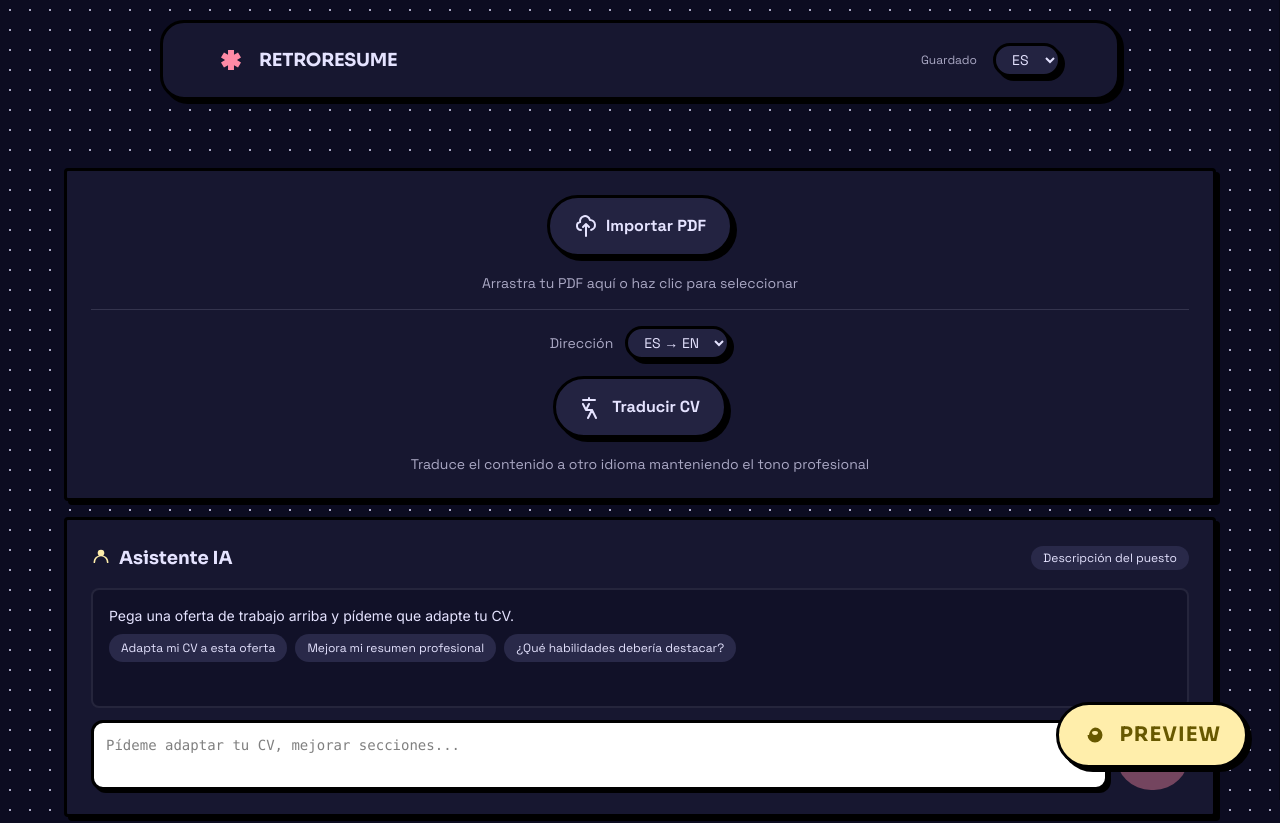
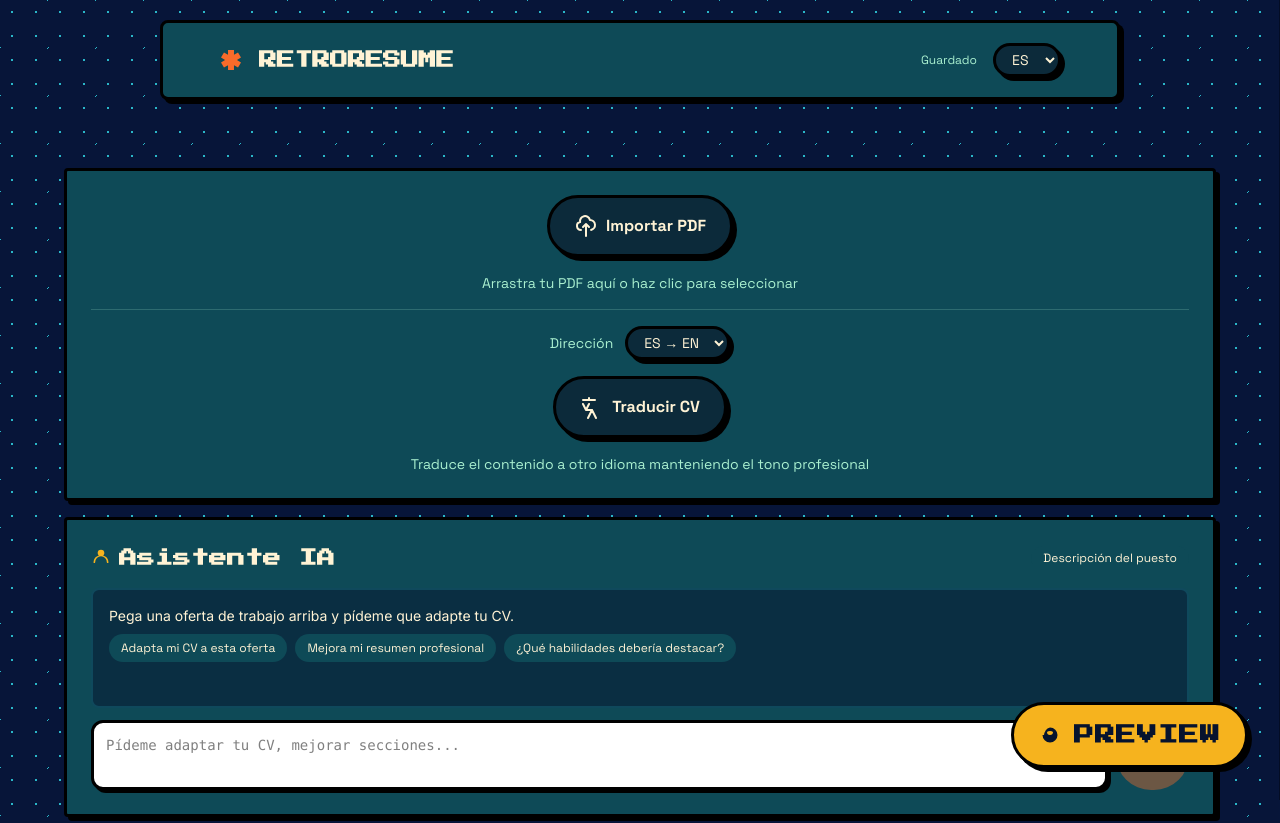
Before and after one commit to josepita0/ats-generator-friendly, a Next.js app: page /cv in a window 1280 px wide. Shown: the top 823 px of the page. Built offline with nearby package versions, Linux system fonts and the light colour scheme; what @react-pdf/renderer would draw is missing.

Commit message:
style: add retro arcade design tokens, fonts, and pixel utility classes

```diff
--- a/app/globals.css
+++ b/app/globals.css
@@ -1,65 +1,73 @@
 @import "tailwindcss";
 
 @theme {
-  --color-surface: #0c0c21;
-  --color-surface-dim: #0c0c21;
-  --color-surface-bright: #292949;
-  --color-surface-container-lowest: #000000;
-  --color-surface-container-low: #111128;
-  --color-surface-container: #171730;
-  --color-surface-container-high: #1d1d38;
-  --color-surface-container-highest: #232341;
-  --color-on-surface: #e5e3ff;
-  --color-on-surface-variant: #aaa8c4;
-  --color-inverse-surface: #fcf8ff;
-  --color-inverse-on-surface: #53536b;
-  --color-outline: #74738d;
-  --color-outline-variant: #46465d;
-  --color-surface-tint: #ff8aa5;
-  --color-primary: #ff8aa5;
-  --color-on-primary: #620027;
-  --color-primary-container: #ff7195;
-  --color-on-primary-container: #4d001d;
-  --color-inverse-primary: #bd0052;
-  --color-primary-dim: #e40a65;
-  --color-primary-fixed: #ff7195;
-  --color-primary-fixed-dim: #ff5486;
-  --color-on-primary-fixed: #000000;
-  --color-on-primary-fixed-variant: #5e0025;
-  --color-secondary: #00fcca;
-  --color-on-secondary: #005b47;
-  --color-secondary-container: #006b54;
-  --color-on-secondary-container: #dffff1;
-  --color-secondary-dim: #00edbd;
-  --color-secondary-fixed: #00fcca;
-  --color-secondary-fixed-dim: #00edbd;
-  --color-on-secondary-fixed: #004737;
-  --color-on-secondary-fixed-variant: #006650;
-  --color-tertiary: #ffeeab;
-  --color-on-tertiary: #675800;
-  --color-tertiary-container: #fedf49;
-  --color-on-tertiary-container: #5e4f00;
-  --color-tertiary-dim: #efd13b;
-  --color-tertiary-fixed: #fedf49;
-  --color-tertiary-fixed-dim: #efd13b;
-  --color-on-tertiary-fixed: #483d00;
-  --color-on-tertiary-fixed-variant: #695900;
-  --color-error: #ff716c;
-  --color-on-error: #490006;
-  --color-error-container: #9f0519;
-  --color-on-error-container: #ffa8a3;
-  --color-error-dim: #d7383b;
-  --color-background: #0c0c21;
-  --color-on-background: #e5e3ff;
-  --color-surface-variant: #232341;
+  --color-bg: #071539;
+  --color-navy: #06132e;
 
-  --font-headline-lg: 'Sora', sans-serif;
-  --font-headline-md: 'Sora', sans-serif;
-  --font-body-lg: 'Inter', sans-serif;
-  --font-body-md: 'Inter', sans-serif;
-  --font-label-md: 'Space Grotesk', sans-serif;
+  --color-surface: #071539;
+  --color-surface-dim: #06132e;
+  --color-surface-bright: #0e4a57;
+  --color-surface-container-lowest: #06132e;
+  --color-surface-container-low: #071539;
+  --color-surface-container: #0e4a57;
+  --color-surface-container-high: #0e4a57;
+  --color-surface-container-highest: #0e4a57;
+  --color-on-surface: #fff3d5;
+  --color-on-surface-variant: #aaf0d0;
+  --color-inverse-surface: #fff3d5;
+  --color-inverse-on-surface: #06132e;
+  --color-outline: #2ab7c9;
+  --color-outline-variant: #f86b2a;
+  --color-surface-tint: #f86b2a;
 
-  --radius-retro: 1.5rem;
+  --color-primary: #f86b2a;
+  --color-on-primary: #fff3d5;
+  --color-primary-container: #f86b2a;
+  --color-on-primary-container: #fff3d5;
+  --color-inverse-primary: #2ab7c9;
+  --color-primary-dim: #d95a1e;
+  --color-primary-fixed: #f86b2a;
+  --color-primary-fixed-dim: #d95a1e;
+  --color-on-primary-fixed: #fff3d5;
+  --color-on-primary-fixed-variant: #fff3d5;
+
+  --color-secondary: #2ab7c9;
+  --color-on-secondary: #06132e;
+  --color-secondary-container: #2ab7c9;
+  --color-on-secondary-container: #06132e;
+  --color-secondary-dim: #1f9baa;
+  --color-secondary-fixed: #2ab7c9;
+  --color-secondary-fixed-dim: #1f9baa;
+  --color-on-secondary-fixed: #06132e;
+  --color-on-secondary-fixed-variant: #06132e;
+
+  --color-tertiary: #f6b31e;
+  --color-on-tertiary: #06132e;
+  --color-tertiary-container: #ffc329;
+  --color-on-tertiary-container: #06132e;
+  --color-tertiary-dim: #d99a12;
+  --color-tertiary-fixed: #ffc329;
+  --color-tertiary-fixed-dim: #f6b31e;
+  --color-on-tertiary-fixed: #06132e;
+  --color-on-tertiary-fixed-variant: #06132e;
+
+  --color-error: #ff6b6b;
+  --color-on-error: #06132e;
+  --color-error-container: #ff6b6b;
+  --color-on-error-container: #06132e;
+  --color-error-dim: #e05555;
+
+  --color-background: #071539;
+  --color-on-background: #fff3d5;
+  --color-surface-variant: #0c2a3a;
+
+  --font-headline-lg: "Press Start 2P", monospace;
+  --font-headline-md: "Press Start 2P", monospace;
+  --font-body-lg: "Inter", sans-serif;
+  --font-body-md: "Inter", sans-serif;
+  --font-label-md: "Space Grotesk", sans-serif;
+
+  --radius-retro: 8px;
 
   --spacing-xs: 4px;
   --spacing-base: 8px;
@@ -80,7 +88,9 @@
   border: 3px solid #000;
   border-radius: var(--radius-retro);
   box-shadow: 6px 6px 0 0 #000;
-  transition: transform 0.2s, box-shadow 0.2s;
+  transition:
+    transform 0.2s,
+    box-shadow 0.2s;
 }
 
 .retro-card:hover {
@@ -103,8 +113,306 @@
 }
 
 .bg-pattern {
-  background-image: radial-gradient(#aaa8c4 1px, transparent 1px);
-  background-size: 20px 20px;
+  background:
+    radial-gradient(circle at 12px 12px, #2ab7c9 1.5px, transparent 1.5px),
+    radial-gradient(circle at 36px 36px, #2ab7c9 1px, transparent 1px),
+    radial-gradient(circle at 0px 48px, #2ab7c9 1px, transparent 1px),
+    radial-gradient(circle at 48px 0px, #2ab7c9 1px, transparent 1px);
+  background-size:
+    24px 24px,
+    48px 48px,
+    48px 48px,
+    48px 48px;
+}
+
+/* Arcade pixel utilities */
+
+.pixel-border-orange {
+  border: 4px solid #06132e;
+  outline: 4px solid #f86b2a;
+  outline-offset: -8px;
+  border-radius: 16px;
+  box-shadow: 6px 6px 0 0 #06132e;
+}
+
+.pixel-header {
+  background: linear-gradient(180deg, #3b2e67 0%, #4c3a8a 50%, #3b2e67 100%);
+  border: 4px solid #f86b2a;
+  outline: 3px solid #06132e;
+  outline-offset: -7px;
+  border-radius: 10px;
+}
+
+.pixel-panel {
+  border: 4px solid #2ab7c9;
+  outline: 3px solid #06132e;
+  outline-offset: -7px;
+  border-radius: 10px;
+}
+
+.pixel-sidebar {
+  border: 4px solid #f86b2a;
+  outline: 3px solid #06132e;
+  outline-offset: -7px;
+  border-radius: 10px;
+}
+
+.section-card {
+  border: 2px solid #06132e;
+  border-radius: 10px;
+  margin-bottom: rem;
+}
+
+.section-body {
+  background: linear-gradient(180deg, #f6b31e 0%, #e8a40e 100%);
+  padding: 1.25rem 1.5rem;
+}
+
+.section-header {
+  background: linear-gradient(90deg, #f86b2a 0%, #e0651e 100%);
+  height: 48px;
+  display: flex;
+  align-items: center;
+  justify-content: space-between;
+  padding: 0 1rem;
+  border-bottom: 2px solid #06132e;
+}
+
+.section-header-title {
+  display: flex;
+  align-items: center;
+  gap: 0.5rem;
+  color: #fff3d5;
+  font-family: "Press Start 2P", monospace;
+  font-size: 0.55rem;
+  text-transform: uppercase;
+  letter-spacing: 0.05em;
+  text-shadow: 1px 1px 0 #06132e;
+}
+
+.px-btn-orange {
+  background: linear-gradient(180deg, #f86b2a 0%, #e0651e 100%);
+  border: 3px solid #06132e;
+  border-radius: 8px;
+  box-shadow: 2px 3px 0 0 #06132e;
+  color: #fff3d5;
+  font-family: "Press Start 2P", monospace;
+  font-size: 0.5rem;
+  padding: 0.5rem 1rem;
+  cursor: pointer;
+  transition: filter 0.15s;
+}
+.px-btn-orange:hover {
+  filter: brightness(1.15);
+}
+
+.px-btn-teal {
+  background: linear-gradient(180deg, #2ab7c9 0%, #1f9baa 100%);
+  border: 3px solid #06132e;
+  border-radius: 8px;
+  box-shadow: 2px 3px 0 0 #06132e;
+  color: #06132e;
+  font-family: "Press Start 2P", monospace;
+  font-size: 0.5rem;
+  padding: 0.5rem 1rem;
+  cursor: pointer;
+  transition: filter 0.15s;
+}
+.px-btn-teal:hover {
+  filter: brightness(1.15);
+}
+
+.px-btn-yellow {
+  background: linear-gradient(180deg, #ffc329 0%, #f6b31e 100%);
+  border: 3px solid #06132e;
+  outline: 2px solid #f86b2a;
+  outline-offset: -5px;
+  border-radius: 10px;
+  box-shadow: 4px 5px 0 0 #06132e;
+  color: #06132e;
+  font-family: "Press Start 2P", monospace;
+  font-size: 0.65rem;
+  padding: 0.75rem 1.5rem;
+  cursor: pointer;
+  transition: filter 0.15s;
+  text-transform: uppercase;
+}
+.px-btn-yellow:hover {
+  filter: brightness(1.15);
+}
+
+.px-btn-add {
+  background: linear-gradient(180deg, #2ab7c9 0%, #1f9baa 100%);
+  border: 2px solid #06132e;
+  border-radius: 6px;
+  box-shadow: 1px 2px 0 0 #06132e;
+  color: #06132e;
+  font-family: "Press Start 2P", monospace;
+  font-size: 0.4rem;
+  padding: 0.25rem 0.5rem;
+  cursor: pointer;
+  transition: filter 0.15s;
+}
+.px-btn-add:hover {
+  filter: brightness(1.15);
+}
+
+.px-btn-small {
+  border: 2px solid #06132e;
+  border-radius: 6px;
+  box-shadow: 1px 2px 0 0 #06132e;
+  font-family: "Space Grotesk", sans-serif;
+  font-weight: 700;
+  font-size: 0.75rem;
+  padding: 0.25rem 0.75rem;
+  cursor: pointer;
+  transition: filter 0.15s;
+}
+.px-btn-small:hover {
+  filter: brightness(1.15);
+}
+
+.px-input {
+  background: #fff3d5;
+  border: 2px solid #06132e;
+  border-radius: 4px;
+  box-shadow: inset 1px 1px 3px rgba(6, 19, 46, 0.3);
+  color: #06132e;
+  font-family: "Inter", sans-serif;
+  font-size: 0.875rem;
+  padding: 0.5rem 0.75rem;
+  width: 100%;
+  outline: none;
+  transition: border-color 0.15s;
+}
+.px-input:focus {
+  border-color: #f86b2a;
+}
+
+.px-label {
+  color: #06132e;
+  font-family: "Space Grotesk", sans-serif;
+  font-weight: 700;
+  font-size: 0.75rem;
+  text-transform: uppercase;
+  margin-bottom: 0.25rem;
+  display: block;
+}
+
+.px-scroll::-webkit-scrollbar {
+  width: 10px;
+}
+.px-scroll::-webkit-scrollbar-track {
+  background: #0e4a57;
+  border-left: 1px solid #2ab7c9;
+}
+.px-scroll::-webkit-scrollbar-thumb {
+  background: #aaf0d0;
+  border-radius: 2px;
+  border: 2px solid #0e4a57;
+}
+
+.px-badge-robot {
+  display: flex;
+  align-items: center;
+  justify-content: center;
+  width: 32px;
+  height: 32px;
+  border-radius: 50%;
+  background: #ffc329;
+  border: 2px solid #06132e;
+  flex-shrink: 0;
+}
+
+.px-speech-bubble {
+  background: #fff3d5;
+  border: 2px solid #06132e;
+  border-radius: 8px;
+  padding: 0.5rem 0.75rem;
+  color: #06132e;
+  font-size: 0.75rem;
+  position: relative;
+}
+
+.px-speech-bubble::before {
+  content: "";
+  position: absolute;
+  left: -6px;
+  top: 10px;
+  width: 0;
+  height: 0;
+  border-top: 6px solid transparent;
+  border-bottom: 6px solid transparent;
+  border-right: 6px solid #06132e;
+}
+
+.px-pill {
+  background: #0e4a57;
+  border: 2px solid #06132e;
+  border-radius: 9999px;
+  color: #fff3d5;
+  font-size: 0.7rem;
+  padding: 0.3rem 0.75rem;
+  cursor: pointer;
+  transition: filter 0.15s;
+}
+.px-pill:hover {
+  filter: brightness(1.2);
+}
+
+.px-preview-thumb {
+  background: #fff3d5;
+  border: 3px solid #06132e;
+  border-radius: 6px;
+  overflow: hidden;
+  padding: 0.75rem;
+  box-shadow: 4px 4px 0 0 #06132e;
+  cursor: pointer;
+  transition:
+    transform 0.15s,
+    box-shadow 0.15s;
+}
+.px-preview-thumb:hover {
+  transform: translate(-2px, -2px);
+  box-shadow: 6px 6px 0 0 #06132e;
+}
+
+.px-remove-btn {
+  position: absolute;
+  top: 0.25rem;
+  right: 0.25rem;
+  background: #fff3d5;
+  border: 2px solid #06132e;
+  border-radius: 4px;
+  color: #f86b2a;
+  font-weight: 700;
+  font-size: 0.75rem;
+  padding: 0.15rem 0.4rem;
+  cursor: pointer;
+  transition: background 0.15s;
+}
+.px-remove-btn:hover {
+  background: #f86b2a;
+  color: #fff3d5;
+}
+
+.section-collapse {
+  display: grid;
+  grid-template-rows: 0fr;
+  transition: grid-template-rows 0.3s ease;
+}
+.section-collapse.open {
+  grid-template-rows: 1fr;
+}
+.section-collapse > div {
+  overflow: hidden;
+}
+
+.chevron-icon {
+  transition: transform 0.3s ease;
+}
+.chevron-icon.rotated {
+  transform: rotate(180deg);
 }
 
 .slide-panel {
--- a/app/layout.tsx
+++ b/app/layout.tsx
@@ -1,10 +1,11 @@
 import type { Metadata } from "next";
-import { Sora, Inter, Space_Grotesk } from "next/font/google";
+import { Press_Start_2P, Inter, Space_Grotesk } from "next/font/google";
 import "./globals.css";
 
-const sora = Sora({
+const pressStart2P = Press_Start_2P({
   subsets: ["latin"],
-  variable: "--font-headline",
+  weight: "400",
+  variable: "--font-pixel",
   display: "swap",
 });
 
@@ -33,7 +34,7 @@ export default function RootLayout({
   return (
     <html
       lang="en"
-      className={`dark ${sora.variable} ${inter.variable} ${spaceGrotesk.variable} h-full antialiased`}
+      className={`dark ${pressStart2P.variable} ${inter.variable} ${spaceGrotesk.variable} h-full antialiased`}
     >
       <body className="min-h-full flex flex-col bg-background text-on-background font-body-md">
         {children}
```
